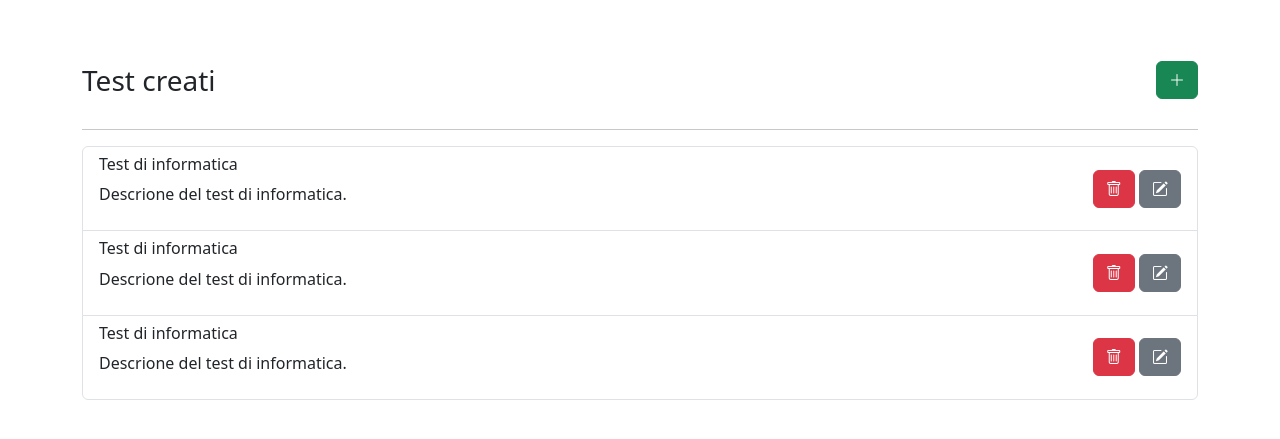
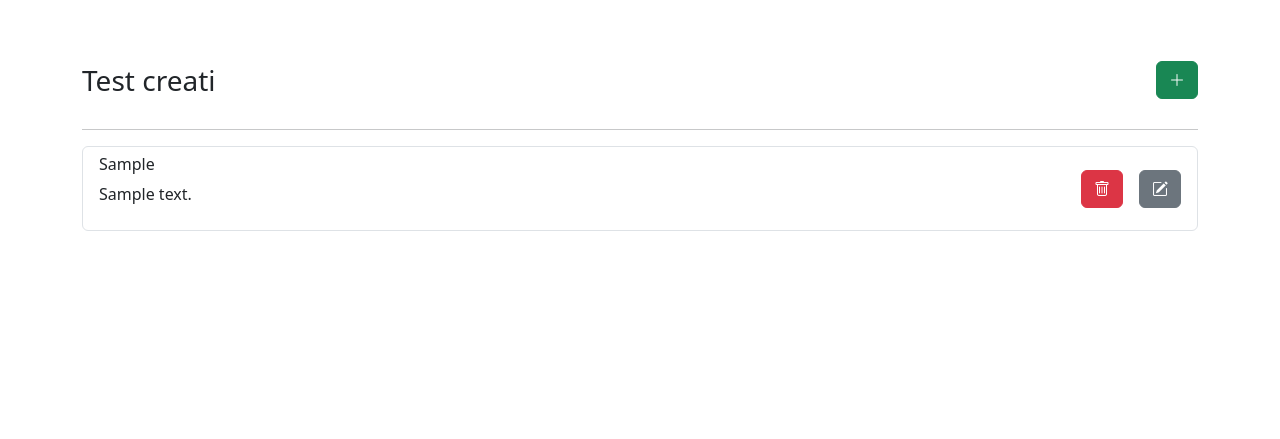
Before and after one commit to AlamRoman/programmma_quiz, a PHP site: page /docenti.php in a window 1280 px wide. Shown: the part 58-497 px from the top of the page. Run offline with PHP 8.4, Linux system fonts and the light colour scheme; a user stored in the database is signed in; tables that the repository leaves empty hold one stand-in row (values such as "Sample post").

Commit message:
show test from db

```diff
--- a/creaTest.php
+++ b/creaTest.php
@@ -92,7 +92,7 @@
             }
         }
 
-        header("location:docenti.php");
+        header("location:docenti.php?testCreato=1");
     }
 
 
--- a/docenti.php
+++ b/docenti.php
@@ -9,6 +9,9 @@
         go_to("login_page.php");
     }
 
+    $sql = "SELECT id, titolo, descrizione FROM test";
+    $result = $conn->query($sql);
+
 ?>
 
 <!DOCTYPE html>
@@ -18,7 +21,6 @@
     <meta name="viewport" content="width=device-width, initial-scale=1.0">
     <title>Docenti</title>
 
-    <link rel="stylesheet" href="https://cdn.jsdelivr.net/npm/bootstrap@4.3.1/dist/css/bootstrap.min.css" integrity="sha384-ggOyR0iXCbMQv3Xipma34MD+dH/1fQ784/j6cY/iJTQUOhcWr7x9JvoRxT2MZw1T" crossorigin="anonymous">
     <link href="https://cdn.jsdelivr.net/npm/bootstrap@5.3.0-alpha1/dist/css/bootstrap.min.css" rel="stylesheet">
     <link href="https://cdn.jsdelivr.net/npm/bootstrap-icons/font/bootstrap-icons.css" rel="stylesheet">
 
@@ -38,6 +40,15 @@
         </div>
     </nav>
 
+    <?php
+        if(isset($_GET["testCreato"]) && $_GET["testCreato"]==1){
+            echo '<div class="container mt-5"><div class="alert alert-success alert-dismissible fade show" role="alert">
+                    <i class="bi bi-check-circle-fill"></i> Nuovo test creato !
+                    <button type="button" class="btn-close" data-dismiss="alert" aria-label="Close"></button>
+                </div></div>';
+        }
+    ?>
+
     <div class="container mt-5">
         <div class="d-flex justify-content-between">
             <h3 class="my-3">Test creati</h3>
@@ -48,43 +59,31 @@
         <hr>
         <div>
             <ul class="list-group">
-                <li class="list-group-item list-group-item-action d-flex justify-content-between border">
-                    <div>
-                        <h6>Test di informatica</h6>
-                        <p>Descrione del test di informatica.</p>
-                    </div>
-                    <div class="my-auto">
-                        <button class="btn btn-danger"><i class="bi bi-trash"></i></button>
-                        <button class="btn btn-secondary"><i class="bi bi-pencil-square"></i></button>
-                    </div>
-                </li>
-                <li class="list-group-item list-group-item-action d-flex justify-content-between border">
-                    <div>
-                        <h6>Test di informatica</h6>
-                        <p>Descrione del test di informatica.</p>
-                    </div>
-                    <div class="my-auto">
-                        <button class="btn btn-danger"><i class="bi bi-trash"></i></button>
-                        <button class="btn btn-secondary"><i class="bi bi-pencil-square"></i></button>
-                    </div>
-                </li>
-                <li class="list-group-item list-group-item-action d-flex justify-content-between border">
-                    <div>
-                        <h6>Test di informatica</h6>
-                        <p>Descrione del test di informatica.</p>
-                    </div>
-                    <div class="my-auto">
-                        <button class="btn btn-danger"><i class="bi bi-trash"></i></button>
-                        <button class="btn btn-secondary"><i class="bi bi-pencil-square"></i></button>
-                    </div>
-                </li>
+            <?php
+                if ($result->num_rows > 0) {
+                    while ($row = $result->fetch_assoc()) {
+                        echo '<li class="list-group-item list-group-item-action d-flex justify-content-between border">';
+                        echo '<div>';
+                        echo '<h6>' . htmlspecialchars($row['titolo']) . '</h6>';
+                        echo '<p>' . htmlspecialchars($row['descrizione']) . '</p>';
+                        echo '</div>';
+                        echo '<div class="my-auto d-flex gap-3">';
+                        echo '<button class="btn btn-danger"><i class="bi bi-trash"></i></button>';
+                        echo '<button class="btn btn-secondary"><i class="bi bi-pencil-square"></i></button>';
+                        echo '</div>';
+                        echo '</li>';
+                    }
+                } else {
+                    echo '<li class="list-group-item">Nessun test trovato</li>';
+                }
+
+                ?>
             </ul>
         </div>
     </div>
 
-    <script src="https://code.jquery.com/jquery-3.3.1.slim.min.js" integrity="sha384-q8i/X+965DzO0rT7abK41JStQIAqVgRVzpbzo5smXKp4YfRvH+8abtTE1Pi6jizo" crossorigin="anonymous"></script>
-    <script src="https://cdn.jsdelivr.net/npm/popper.js@1.14.7/dist/umd/popper.min.js" integrity="sha384-UO2eT0CpHqdSJQ6hJty5KVphtPhzWj9WO1clHTMGa3JDZwrnQq4sF86dIHNDz0W1" crossorigin="anonymous"></script>
-    <script src="https://cdn.jsdelivr.net/npm/bootstrap@4.3.1/dist/js/bootstrap.min.js" integrity="sha384-JjSmVgyd0p3pXB1rRibZUAYoIIy6OrQ6VrjIEaFf/nJGzIxFDsf4x0xIM+B07jRM" crossorigin="anonymous"></script>
+    <script src="https://code.jquery.com/jquery-3.6.0.min.js"></script>
+    <script src="https://cdn.jsdelivr.net/npm/bootstrap@4.5.2/dist/js/bootstrap.bundle.min.js"></script>
 
 </body>
 </html>
```
